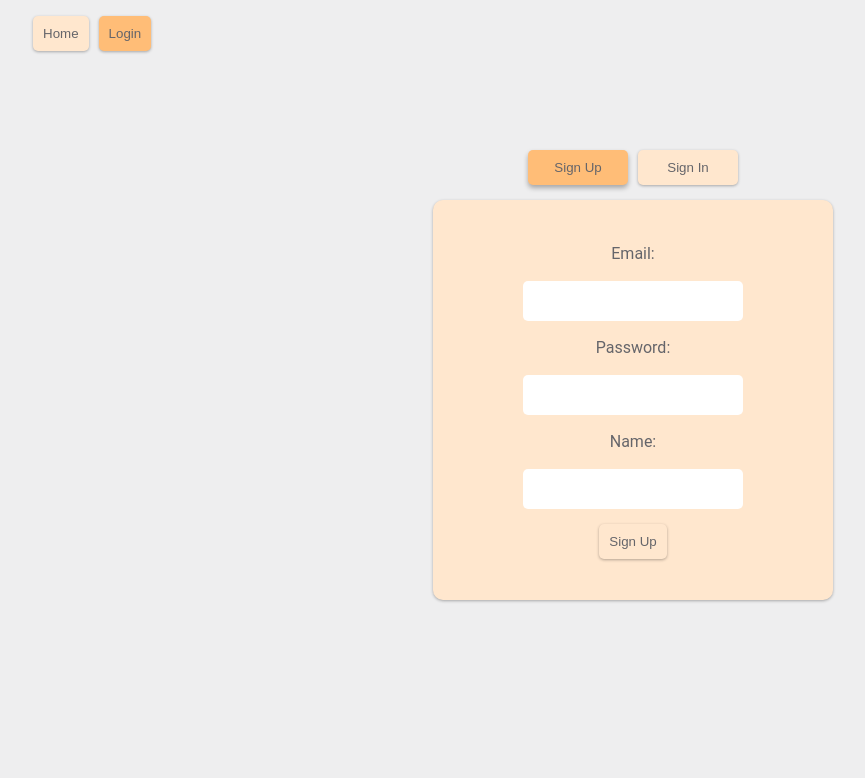
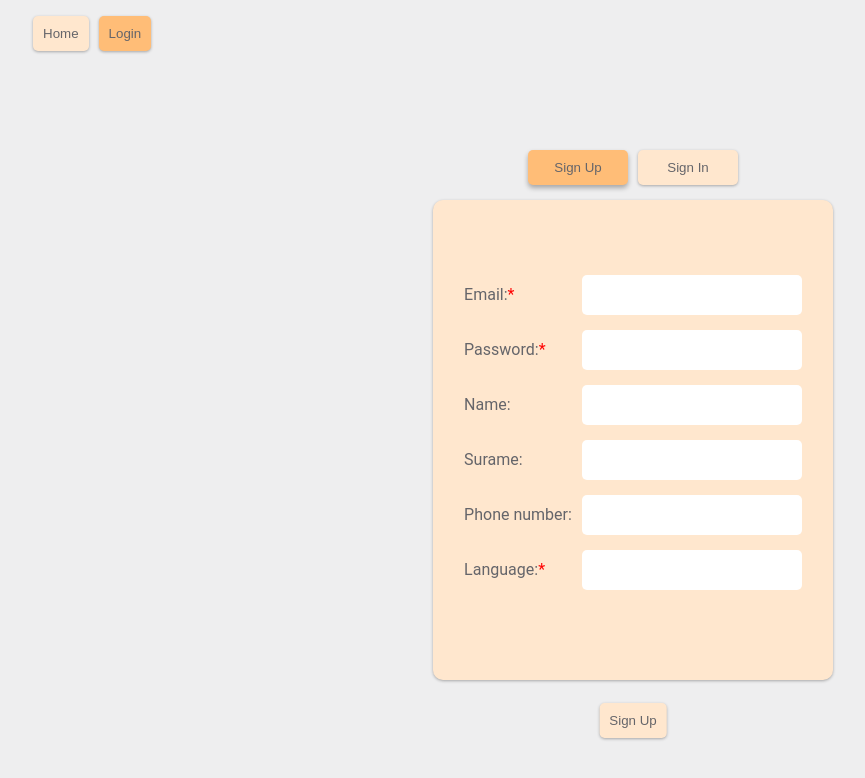
Before and after one commit to MykhailoStratan/quizlet, a React (Vite) app: page /quizlet/login in a window 1280 px wide. Both pictures are taken after a click on the button "Sign Up". Shown: the top 778 px of the page, without its empty margins (7-872 px from the left). Built offline with nearby package versions, Linux system fonts and the light colour scheme; no server answers; the database is empty.

Commit message:
main: added language dropdown to user update form + update button

```diff
--- a/src/App.tsx
+++ b/src/App.tsx
@@ -12,6 +12,8 @@ import type { iDictionary } from './types/dictionary.type';
 import { usersService } from './services/users/users.service';
 import './App.css'
 import Home from './components/Home/Home';
+import UserInfo from './components/UserInfo/UserInfo';
+import { iUser } from './types/user.type';
 
 const defaultMenu = [ 'Home', 'Learn', 'Add New Words' ];
 
@@ -20,6 +22,7 @@ const App: FC = () => {
     const [isLogged, setIsLogged] = useState(!!localStorage.getItem('user'));
 
     const [activeDictionary, setActiveDictionary] = useState<iDictionary | null>();
+    const [activeUser, setActiveUser] = useState<iUser>()
     const [wordInfo, setWordInfo] = useState<iWordInfo | null>(null);
     const [showWordInfo, setShowWordInfo] = useState<boolean>(false);
 
@@ -57,6 +60,7 @@ const App: FC = () => {
         const activeUser = usersService.getActiveUser();
 
         if (activeUser) {
+            setActiveUser(activeUser);
             setActiveDictionary(activeUser.dictionaries[0]);
         } else {
             setActiveDictionary(null);
@@ -101,6 +105,11 @@ const App: FC = () => {
                             </>
                             : null
                     }/>
+                    { activeUser
+                        ? <Route path="/user" element={
+                            <UserInfo activeUser={ activeUser }/>
+                        }/>
+                        : null }
                     <Route path="/login" element={
                             !isLogged ? <Login setIsLogged={ setIsLogged }/> : null
                         } />
--- a/src/components/Login/LogOut/LogOut.scss
+++ b/src/components/Login/LogOut/LogOut.scss
@@ -0,0 +1,7 @@
+.logout-user-edit {
+    width: 12px;
+}
+
+.logout-user-edit:hover {
+    cursor: pointer;
+}
--- a/src/components/Login/LogOut/LogOut.tsx
+++ b/src/components/Login/LogOut/LogOut.tsx
@@ -16,7 +16,12 @@ const LogOut: FC<{setIsLogged: (newState: boolean) => void}> = ({setIsLogged}) =
 
     return (
         <div className="logout-wrapper">
-            <div>{ usersService.getActiveUser()?.email }</div>
+            <img
+                className="logout-user-edit"
+                src="../../../../public/icons8-edit-64.png"
+                alt="edit user"
+                onClick={ () => navigate('/user') }/>
+            <div className="logout-email">{ usersService.getActiveUser()?.email }</div>
             <Button onClick={ () => onLogOut() }>Log Out</Button>
         </div>
     );
--- a/src/components/Login/SignUp/SignUp.scss
+++ b/src/components/Login/SignUp/SignUp.scss
@@ -1,11 +1,16 @@
 .signup-form {
-  height: 400px;
+  display: grid;
+  grid-template-columns: auto auto;
+  height: 60%;
   box-shadow: rgba(0, 0, 0, 0.3) 0 1px 3px;
   border: none;
   border-radius: 10px;
+  align-content: center;
 
   & label {
     color: #65656a;
+    text-align: start;
+    margin-right: 10px;
   }
 
   &-error {
@@ -13,4 +18,15 @@
     background-color: #2d2d2d;
     margin: 0 50px;
   }
+
+  & button {
+    position: absolute;
+    right: 50%;
+    bottom: -12%;
+    transform: translate(50%, 0);
+  }
+
+  &-required-field {
+    color: red;
+  }
 }
--- a/src/components/Login/SignUp/SignUp.tsx
+++ b/src/components/Login/SignUp/SignUp.tsx
@@ -5,14 +5,17 @@ import { authService } from '../../../services/auth/auth.service';
 import { usersService } from '../../../services/users/users.service';
 import './SignUp.scss';
 
-interface FormElements extends HTMLFormControlsCollection {
+export interface UserFormElements extends HTMLFormControlsCollection {
     email: HTMLInputElement;
     password: HTMLInputElement;
     name: HTMLInputElement;
+    phone: HTMLInputElement;
+    surname: HTMLInputElement;
+    language: HTMLInputElement;
 }
 
 interface SignUpFormElement extends HTMLFormElement {
-    readonly elements: FormElements;
+    readonly elements: UserFormElements;
 }
 
 const SignUp: FC = () => {
@@ -22,7 +25,7 @@ const SignUp: FC = () => {
         event.preventDefault();
         setError('');
 
-        let { email, password, name } = event.currentTarget;
+        let { email, password, name, phone, surname, language } = event.currentTarget;
 
         try {
             await authService.createUser(email.value, password.value);
@@ -36,25 +39,38 @@ const SignUp: FC = () => {
             email: email.value,
             id: uuid(),
             firebaseId: uuid(),
-            dictionaries: []
+            dictionaries: [],
+            phone: phone.value,
+            surname: surname.value,
+            language: language.value
         })
 
         email.value = '';
         password.value = '';
         // @ts-ignore
         name.value = '';
+        phone.value = '';
+        surname.value = '';
+        language.value = '';
+
     };
 
     return (
         <>
             <form className="signup-form" onSubmit={ handleSubmit }>
                 { error ? <div className="signup-form-error">{ error }</div> : null }
-                <label htmlFor="email">Email:</label>
+                <label htmlFor="email">Email:<span className="signup-form-required-field">*</span></label>
                 <input id="email" type="text" />
-                <label htmlFor="password">Password:</label>
+                <label htmlFor="password">Password:<span className="signup-form-required-field">*</span></label>
                 <input id="password" type="password" />
                 <label htmlFor="name">Name:</label>
                 <input id="name" type="text" />
+                <label htmlFor="surname">Surame:</label>
+                <input id="surname" type="text" />
+                <label htmlFor="phone">Phone number:</label>
+                <input id="phone" type="text" />
+                <label htmlFor="language">Language:<span className="signup-form-required-field">*</span></label>
+                <input id="language" type="text" />
                 <Button>Sign Up</Button>
             </form>
         </>
--- a/src/components/UI/Dropdown/Dropdown.tsx
+++ b/src/components/UI/Dropdown/Dropdown.tsx
@@ -4,6 +4,7 @@ import './Dropdown.scss';
 export type DropdownProps = {
     list: DropdownItem[];
     onChange?: (targetName: string) => void;
+    className?: string;
 }
 
 export type DropdownItem = {
@@ -11,7 +12,7 @@ export type DropdownItem = {
     selected: boolean;
 }
 
-const Dropdown: FC<DropdownProps> = ({list, onChange}) => {
+const Dropdown: FC<DropdownProps> = ({list, onChange, className}) => {
     const [dropdownVisibile, setDropdownVisible] = useState<boolean>(false);
     console.log(list)
     const [selectedItem, setSelectedItem] = useState<DropdownItem | null>(list[0]);
@@ -36,7 +37,7 @@ const Dropdown: FC<DropdownProps> = ({list, onChange}) => {
 
     return (
         <div
-            className='dropdown-wrapper'
+            className={ `dropdown-wrapper ${className}` }
             onClick={() => setDropdownVisible(!dropdownVisibile)}>
                 <p className='dropdown-list-item-single'>{ selectedItem?.itemName }</p>
                 { dropdownVisibile
--- /dev/null
+++ b/src/components/UserInfo/UserInfo.scss
@@ -0,0 +1,33 @@
+.user-form {
+    display: grid;
+    align-content: center;
+    grid-template-columns: auto auto auto auto;
+    grid-template-rows: auto auto auto;
+    width: auto;
+    padding: 10px;
+    padding-right: 50px;
+
+    & label {
+        width: 150px;
+        text-align: end;
+        margin-right: 10px;
+    }
+
+    &-language-dropdown {
+        top: -7px;
+        height: 35px;
+        width: 220px;
+        border-radius: 5px;
+
+        p {
+           height: 100%;
+           line-height: 250%;
+           margin: 0;
+        }
+    }
+
+    &-button {
+        position: relative;
+        grid-column: auto / span 2;
+    }
+}
--- /dev/null
+++ b/src/components/UserInfo/UserInfo.tsx
@@ -0,0 +1,55 @@
+import { FC, useEffect } from 'react';
+import './UserInfo.scss';
+import { iUser } from '../../types/user.type';
+import { UserFormElements } from '../Login/SignUp/SignUp';
+import Dropdown, { DropdownItem } from '../UI/Dropdown/Dropdown';
+import Button from '../UI/Button/Button';
+
+interface UserInfoFormElement extends HTMLFormElement {
+    readonly elements: UserFormElements;
+}
+
+const UserInfo: FC<{ activeUser: iUser }> = ({ activeUser }) => {
+    const languageOptions: DropdownItem[] = [
+        {itemName: 'EN', selected: true},
+        {itemName: 'FR', selected: false},
+    ]
+
+    const updateUserInfo = async (event: React.FormEvent<UserInfoFormElement>) => {
+        event.preventDefault();
+
+        let { email, password, name, phone, surname, language } = event.currentTarget;
+
+        email.value = activeUser.email;
+        password.value = '';
+        // @ts-ignore
+        name.value = activeUser.name;
+        phone.value = activeUser.phone;
+        surname.value = activeUser.surname;
+        language.value = activeUser.language;
+    };
+
+    return (
+        <div className='user-form-wrapper'>
+            <form className='user-form'>
+                <label htmlFor="name">User Name:</label>
+                <input id="name" type="text" value={activeUser.name}/>
+                <label htmlFor="surname">Surname:</label>
+                <input id="surname" type="text" value={activeUser.surname}/>
+                <label htmlFor="email">Email:</label>
+                <input id="email" type="email" value={activeUser.email}/>
+                <label htmlFor="password">Password:</label>
+                <input id="password" type="password" value={'********'}/>
+                <label htmlFor="phone">Phone Number</label>
+                <input id="phone" type="tel" value={activeUser.phone}/>
+                <label htmlFor="language">Language:</label>
+                <Dropdown className="user-form-language-dropdown" list={ languageOptions }/>
+                {/* <input id="language" type="text" value={activeUser.language}/> */}
+                <Button className="user-form-button">Update</Button>
+            </form>
+
+        </div>
+    );
+};
+
+export default UserInfo;
--- a/src/services/users/users.service.ts
+++ b/src/services/users/users.service.ts
@@ -7,11 +7,11 @@ class UsersService {
     private activeUser: iUser | null = null;
 
     private validateUser(user: iUser) {
-        if (user.name
-            && user.id
+        if (user.id
             && user.email
             && user.firebaseId
             && user.dictionaries
+            && user.language
         ) {
             return true;
         }
--- a/src/types/user.type.ts
+++ b/src/types/user.type.ts
@@ -1,9 +1,12 @@
 import { iDictionary } from './dictionary.type';
 
 export type iUser = {
-    name: string,
+    name?: string,
     id: string,
     firebaseId: string,
     dictionaries: iDictionary[],
     email: string,
+    phone?: string,
+    surname?: string,
+    language: string,
 }
```
Also changed, not shown: public/icons8-edit-64.png (added), 1 other file (tests, documents, lock files or other folders).
